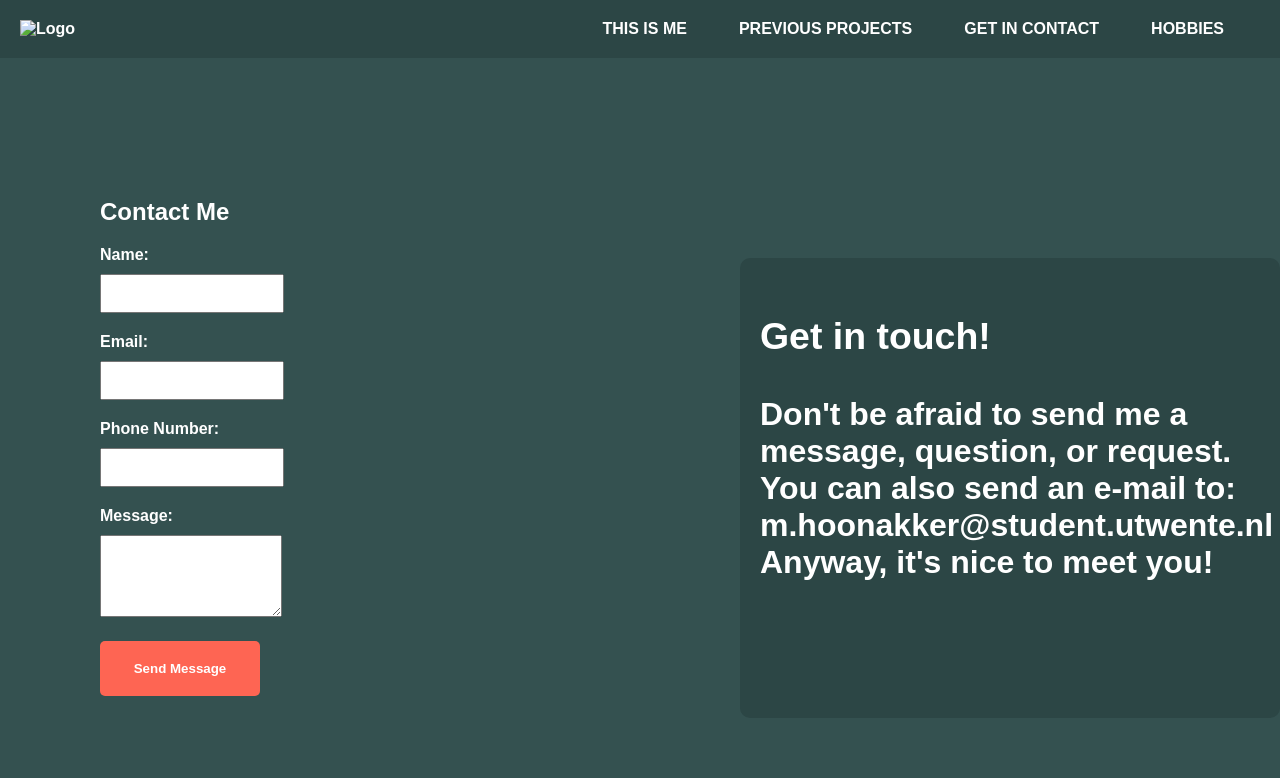
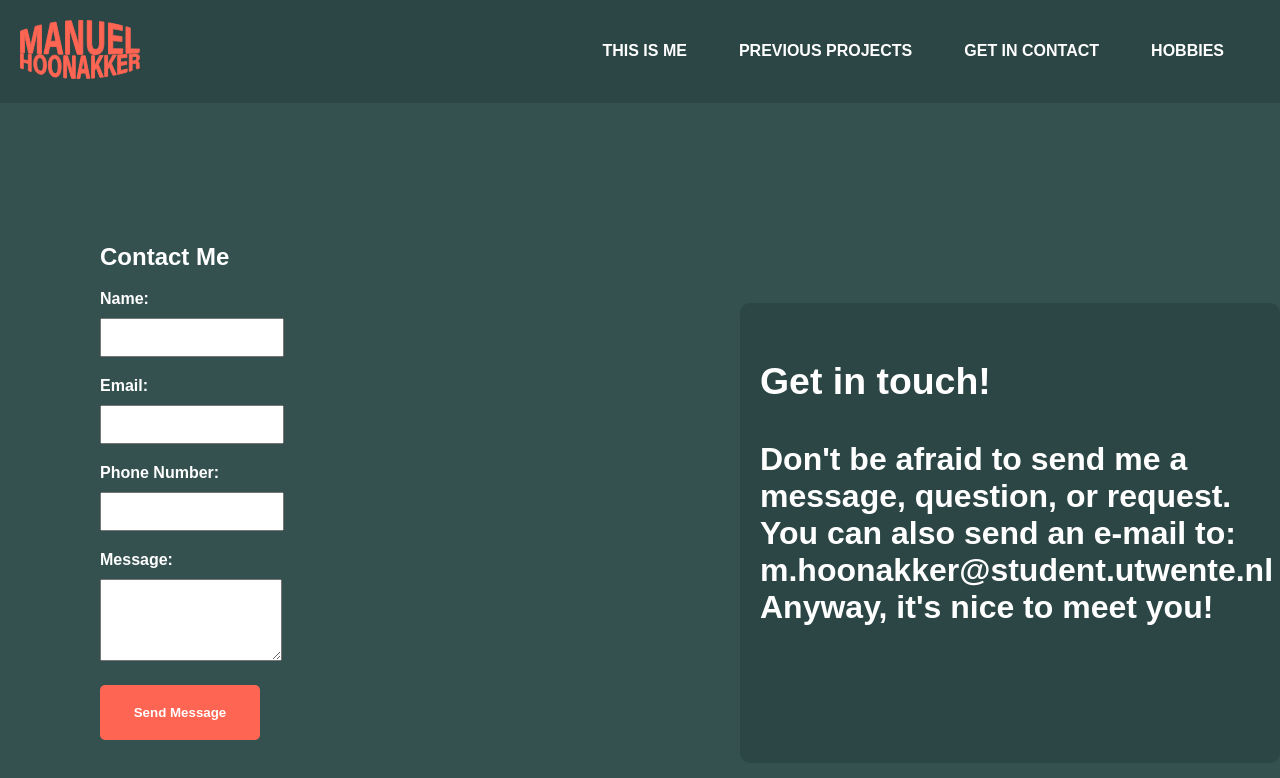
Before and after one commit to MHoonakker/myportfolio, a plain HTML site: page Contact.html in a window 1280 px wide. Drawn offline with Linux system fonts and the light colour scheme; a web font is replaced by a local one.

Commit message:
Update Contact.html

```diff
--- a/Contact.html
+++ b/Contact.html
@@ -116,7 +116,7 @@
 
     <div class="navbar">
         <div class="navbar-logo">
-            <img src="Logo.svg" alt="Logo" onclick="window.location.href='index.html';">
+            <img src="img/Logo.svg" alt="Logo" onclick="window.location.href='index.html';">
         </div>
         <ul>
             <li><a href="index.html">THIS IS ME</a></li>
```
